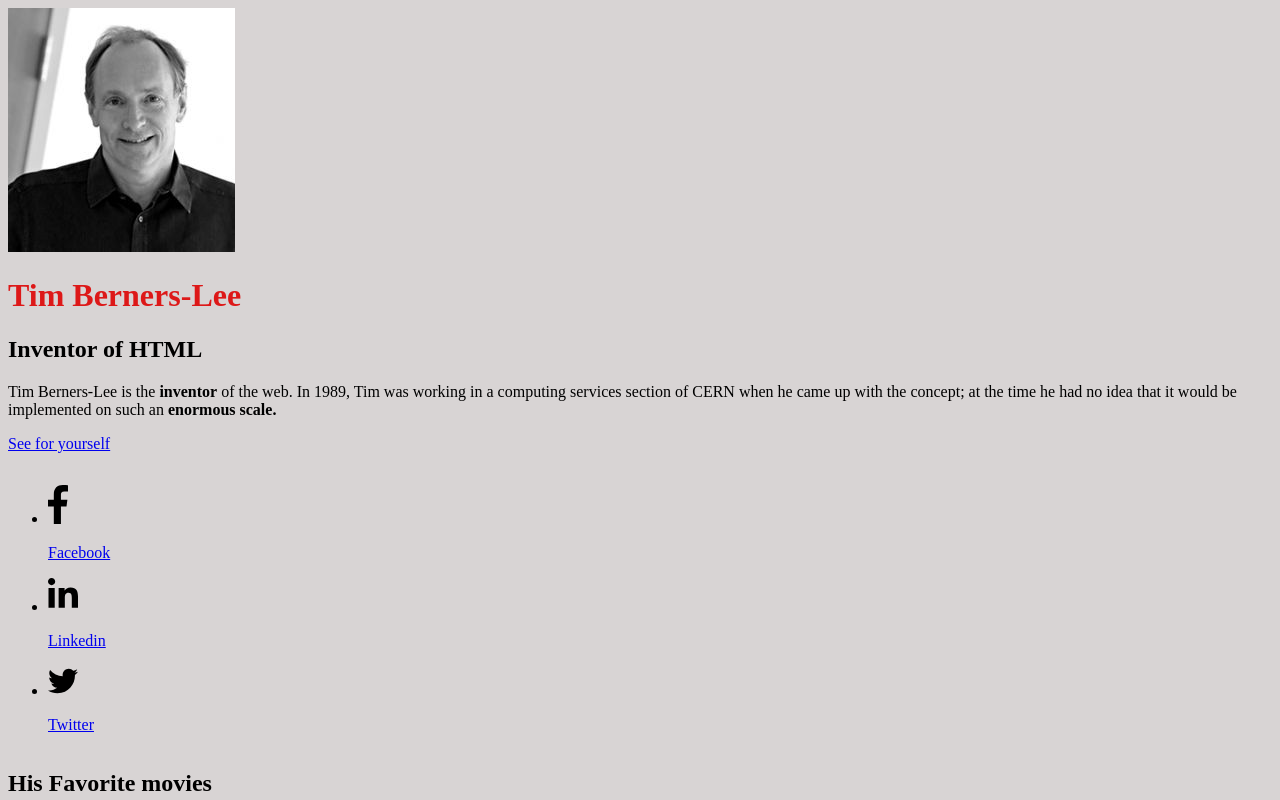
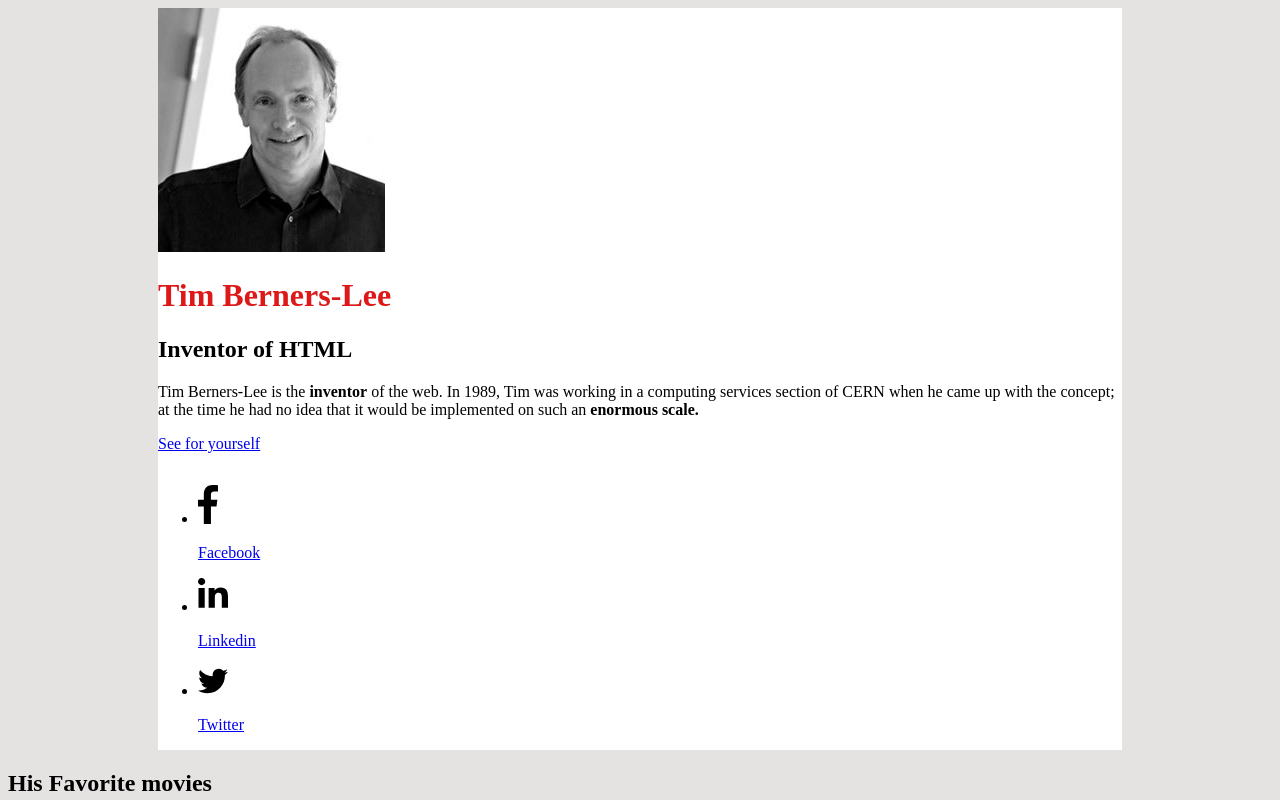
Before and after one commit to ShuqinL/starting-web-development, a plain HTML site: page index.html in a window 1280 px wide. Shown: the top 800 px of the page. Drawn offline with Linux system fonts and the light colour scheme.

Commit message:
layout modified

```diff
--- a/style.css
+++ b/style.css
@@ -1,11 +1,21 @@
 body{
     display:grid;
 
-    background-color: rgb(216, 212, 212);
+    background-color: rgb(229, 226, 226);
+    text-align:cener;
 }
 
-div .intro{
+div.intro{
+    display: inline-block;
     background-color: white;
+    margin-left:150px;
+    margin-right:150px;
+}
+
+div.media{
+    background-color: white;
+    margin-left:150px;
+    margin-right:150px;
 }
 
 h1{
```
